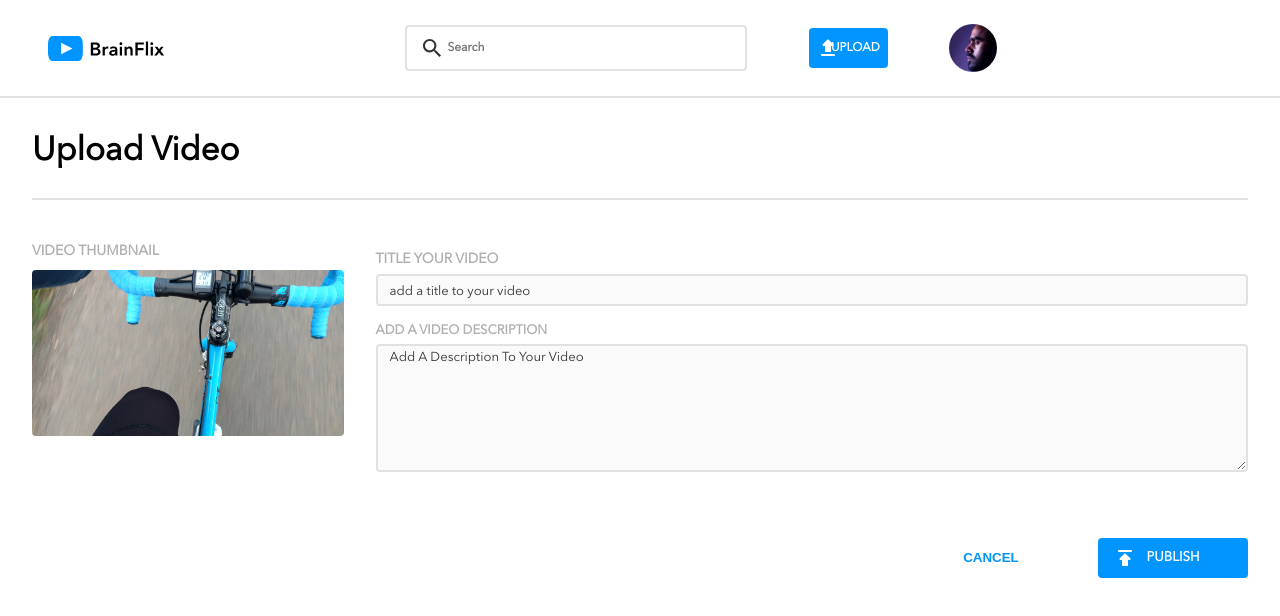
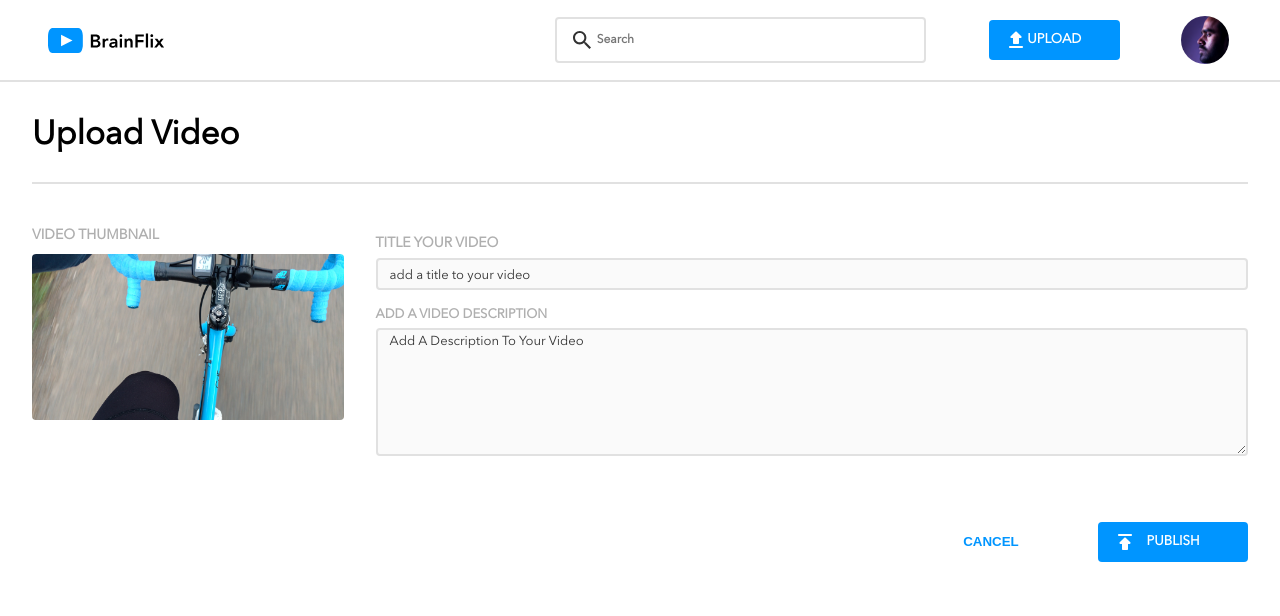
Before and after one commit to azmanosis/azeem-contractor-brainflix, a React (Create React App) app: page /upload in a window 1280 px wide. Shown: the top 616 px of the page. Built offline with nearby package versions, Linux system fonts and the light colour scheme.

Commit message:
fixing the header button

```diff
--- a/src/components/Header/Header.js
+++ b/src/components/Header/Header.js
@@ -11,15 +11,14 @@ function Header() {
                 </div>
             </Link>
             <div className="header__navigation">
-                <input id="search" className="header__navigation--search" placeholder='Search'></input>
-                <Link to="/upload">
-                    <button id="upload" className='header__navigation--upload'>UPLOAD</button>
+                <div className="header__navigation--flex">
+                    <input id="search" className='header__navigation--flex--search' placeholder='Search'></input>
+                    <div id="user" className='header__navigation--flex--user' alt='user'></div>
+                </div>
+                <Link to="/upload" className="header__navigation--upload">
+                    <button id="upload" className='header__navigation--upload--button'>UPLOAD</button>
                 </Link>
-                <div id="user" className='header__navigation--user' alt='user'></div>
             </div>
-            <Link to="/upload">
-                <button className='header__upload'>UPLOAD</button>
-            </Link>
         </div>
     )
 }
--- a/src/components/Header/Header.scss
+++ b/src/components/Header/Header.scss
@@ -7,11 +7,13 @@
     display: flex;
     justify-content: space-between;
     align-items: center;
-    margin: 1.5rem;
+    flex-flow: row;
+    margin: 0 1.5rem 0 1.5rem;
   }
 
   @include desktop {
-    margin: 1.5rem 3rem 1.5rem 3rem;
+    margin: 0 3rem 0 3rem;
+    overflow: hidden;
   }
 
   &__logo {
@@ -26,18 +28,25 @@
 
   &__navigation {
     display: flex;
-    justify-content: space-between;
     align-items: center;
+    flex-flow: column;
     margin: 1rem 0;
 
     @include tablet {
-      margin: 0;
-      width: 65%;
+      flex-flow: row;
+      width: 100%;
     }
 
     @include desktop {
-      width: 50%;
+      position: relative;
+      left: 20rem;
     }
+
+    &--flex {
+      display: flex;
+      justify-content: space-between;
+      align-items: center;
+      width: 100%;
 
       &--search {
         background-color: $white;
@@ -47,40 +56,17 @@
         height: 2.5rem;
         border: solid 2px $mercury;
         border-radius: 0.25rem;
-      width: 65%;
+        width: 80%;
         padding-left: 2.5rem;
         color: $darkblack;
 
         @include tablet {
           width: 50%;
-        @include desktop_sectionheader;
-      }
+          margin-left: 4rem;
         }
 
-    &--upload {
-      visibility: hidden;
-      width: 0.1px;
-      height: 0.1px;
-
-      @include tablet {
-        visibility: visible;
-        background: url(../../assets/icons/upload.svg) no-repeat 0.3125rem
-          center;
-        padding-left: 1.25rem;
-        border-radius: 0.25rem;
-        background-color: $blue;
-        color: $white;
-        @include desktop_label-buttons;
-        font-family: avenir-regular;
-        border: solid 2px $blue;
-        height: 2.5rem;
-        width: 100%;
-        cursor: pointer;
-
-        &:hover {
-          background-color: $darkblue;
-          border: solid 2px $darkblue;
-        }
+        @include desktop {
+          width: 35%;
         }
       }
 
@@ -92,21 +78,47 @@
         background-color: $mercury;
         background-position: contain;
         background-size: cover;
+        margin: 0;
+        padding: 0;
 
         @include tablet {
+          display: flex;
+          position: relative;
+          left: 7rem;
           width: 3rem;
           height: 3rem;
+        }
+
+        @include desktop {
+          left: -12rem;
         }
       }
     }
 
-  &__upload {
+    &--upload {
+      margin-top: 1rem;
+      width: 100%;
       height: 2.5rem;
-    background: url(../../assets/icons/upload.svg) no-repeat 0.9375rem center;
+
+      @include tablet {
+        display: flex;
+        position: relative;
+        right: 5.5rem;
+        margin: 0;
+      }
+
+      @include desktop {
+        left: -27rem;
+      }
+
+      &--button {
+        height: 2.5rem;
+        @include mobile_label-buttons;
+        background: url(../../assets/icons/upload.svg) no-repeat 0.9375rem
+          center;
         border-radius: 0.25rem;
         background-color: $blue;
         color: $white;
-    @include mobile_label-buttons;
         font-family: avenir-bold;
         border: none;
         width: 100%;
@@ -115,9 +127,13 @@
         &:hover {
           background-color: $darkblue;
         }
+      }
 
       @include tablet {
-      display: none;
+        width: 9.375rem;
+        text-decoration: none;
+        @include desktop_label-buttons;
       }
     }
   }
+}
```
Lines whose indentation alone changed are shown as unchanged.
